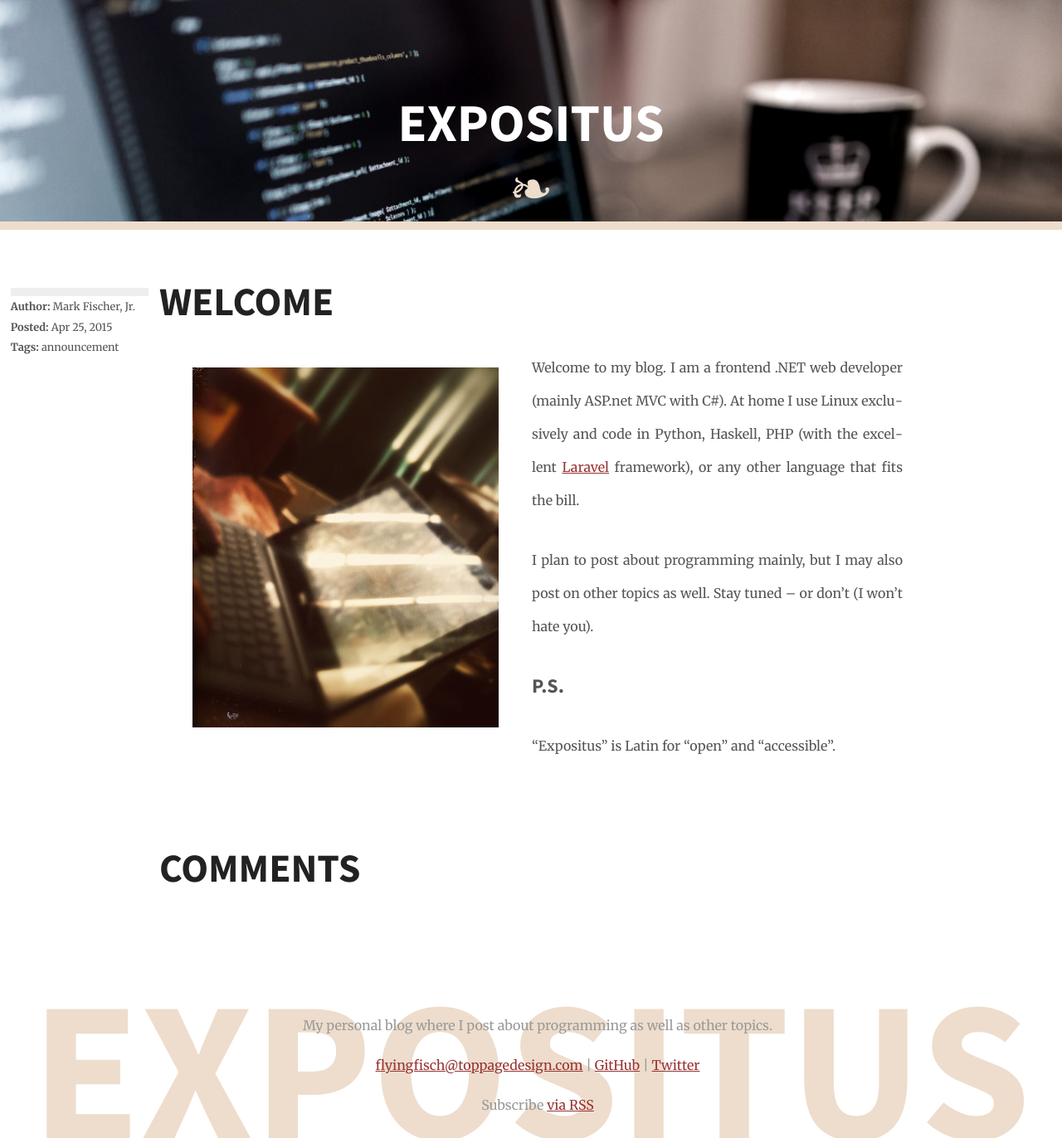
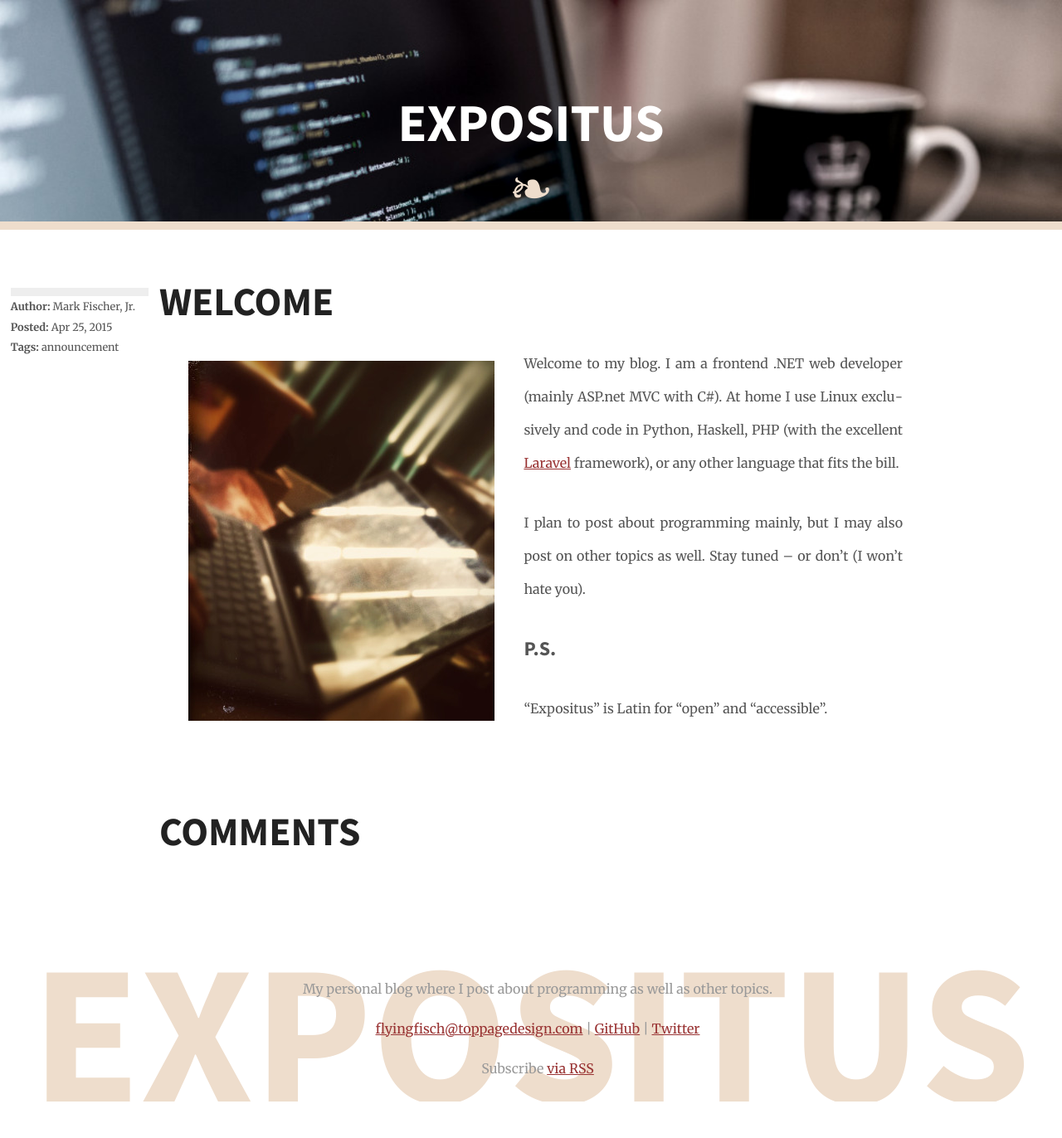
Before and after one commit to flyingfisch/flyingfisch.github.io-src, a Jekyll site: the page built from _posts/2015-04-25-welcome.md, in a window 1280 px wide. Shown: the whole page at 83% size. Built offline with Jekyll 4.4.1, drawn with Linux system fonts in a browser that asks for light colours; comment, search, counter and statistics services are not loaded; after the commit the page ends 1328 px from its top, so only the background shows below that.

```diff
--- a/_sass/_layout.scss
+++ b/_sass/_layout.scss
@@ -252,17 +252,15 @@ article.post {
 
     > p:first-of-type:not(.normal-font) {
         &:first-letter {
-            display: block;
             font-size: 2em;
-            float: left;
-            margin-right: .1em;
-            margin-top: .1em;
+            vertical-align: middle;
         }
         &:first-line {
             font-variant: small-caps;
+            font-size: 1.25em;
         }
 
-        font-size: 1.25em;
+        font-size: 1.1em;
     }
 
     img {
@@ -345,7 +343,27 @@ article.post {
 blockquote {
     background-color: $background-highlight;
     font-size: .9em;
+    line-height: 2em;
     margin: 0;
+
+    &::before, &::after {
+        color: $foreground-highlight;
+        display: block;
+        font-size: 3em;
+        text-align: center;
+        width: 100%;
+    }
+
+    &::before {
+        content: '“';
+        height: .5em;
+    }
+
+    &::after {
+        content: '”';
+        top: .65em;
+        position: relative;
+    }
 }
 
 footer {
```
Also changed, not shown: _drafts/2015-07-27-firefox-divided-stance-on-the-web.md (added, +24 -0 lines), _posts/2015-07-18-exploitation-csrf.md (deleted, +0 -6 lines).
